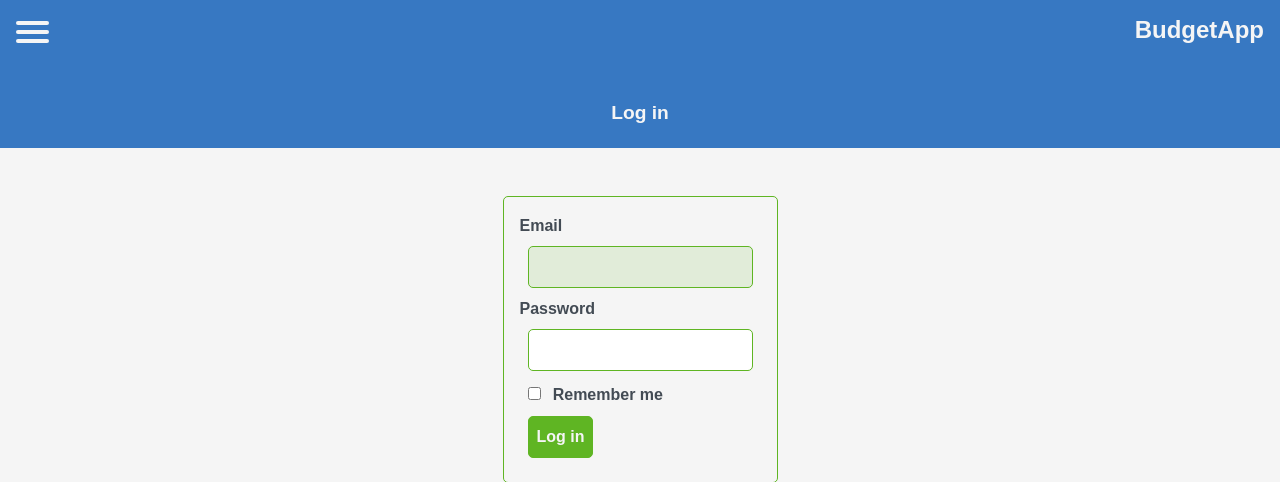
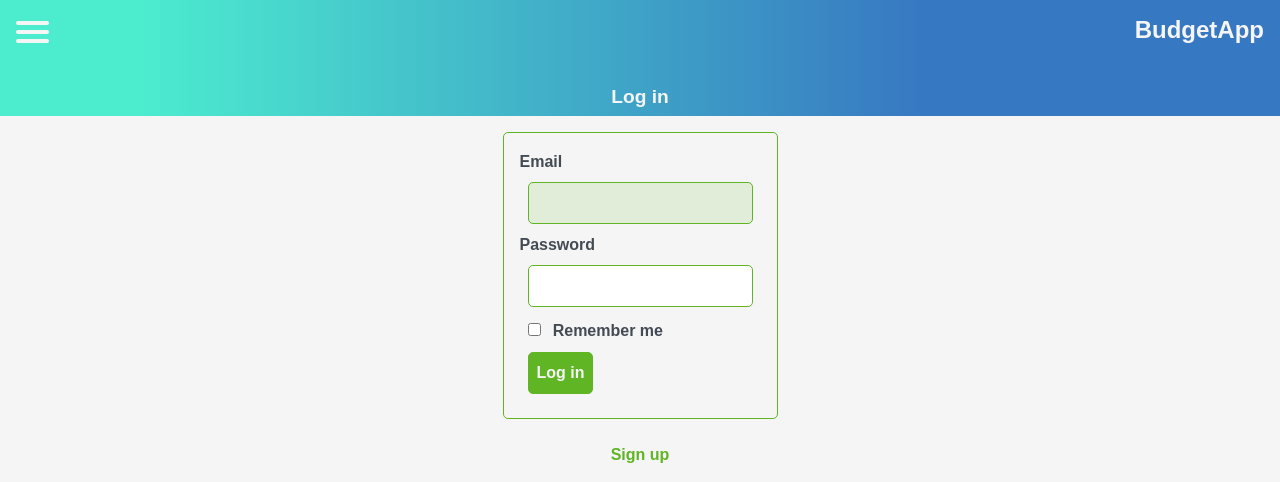
Before and after one commit to ahzamir/budget-app, a Rails app: page /users/sign_in in a window 1280 px wide. Shown: the top 482 px of the page. Run offline with Rails 7, Linux system fonts and the light colour scheme; style sheets or scripts are compiled from the project's sources; some libraries are stand-ins or nearby versions.

Commit message:
changed the background color for header

```diff
--- a/app/assets/stylesheets/application.scss
+++ b/app/assets/stylesheets/application.scss
@@ -44,7 +44,8 @@ body {
 }
 
 header {
-  background-color: var(--main);
+  background: rgb(55,120,194);
+  background: linear-gradient(270deg, rgba(55,120,194,1) 28%, rgba(76,236,207,1) 89%);
   color: var(--light);
   padding: 1rem;
   text-align: center;
@@ -272,14 +273,9 @@ form label {
 }
 
 .page-header {
-  display: flex;
-  flex-direction: column;
-  justify-content: center;
-  align-items: center;
-  padding: 1rem;
   width: 100%;
-  background-color: #3778c2;
-  margin-bottom: 2rem;
+  background: rgb(55,120,194);
+  background: linear-gradient(270deg, rgba(55,120,194,1) 28%, rgba(76,236,207,1) 89%);
 }
 
 .user-info {
--- a/app/views/devise/sessions/new.html.erb
+++ b/app/views/devise/sessions/new.html.erb
@@ -1,5 +1,5 @@
 <div class="page-header">
-  <h2>Log in</h2>
+  <h2 class="text-center">Log in</h2>
 </div>
 
 <%= form_for(resource, as: resource_name, url: session_path(resource_name)) do |f| %>
```
Also changed, not shown: Gemfile, app/views/categories/index.html.erb (line endings or trailing spaces), app/views/devise/registrations/edit.html.erb (line endings or trailing spaces), app/views/devise/registrations/new.html.erb (line endings or trailing spaces), app/views/layouts/application.html.erb (line endings or trailing spaces), app/views/users/show.html.erb (line endings or trailing spaces), config/environments/development.rb (line endings or trailing spaces), config/environments/production.rb (line endings or trailing spaces), config/puma.rb (line endings or trailing spaces), config/routes.rb (line endings or trailing spaces), 1 other file.
